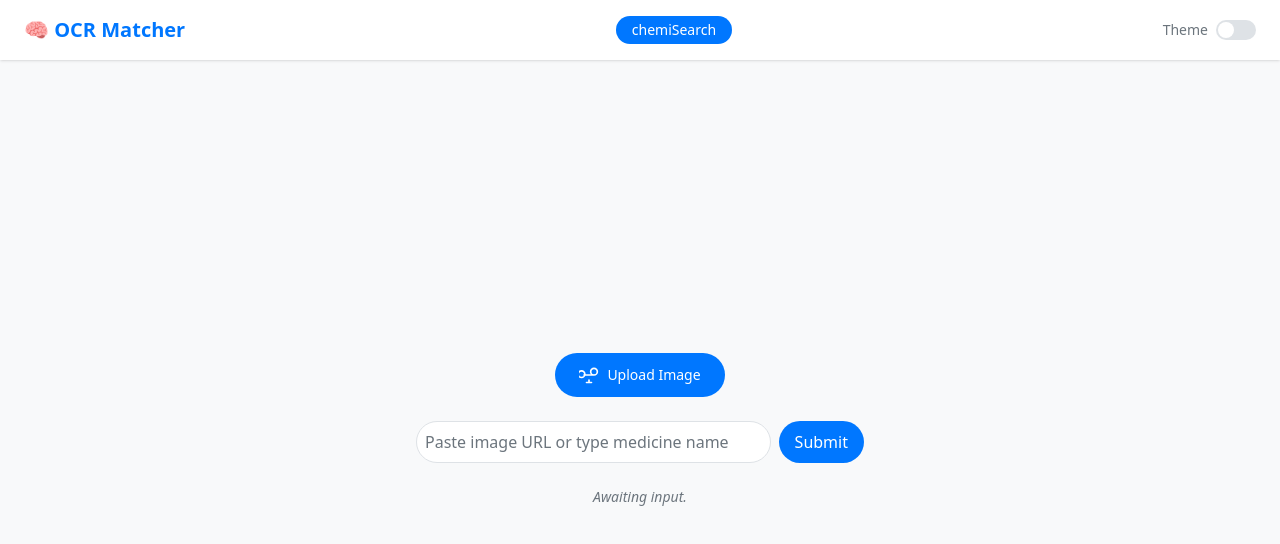
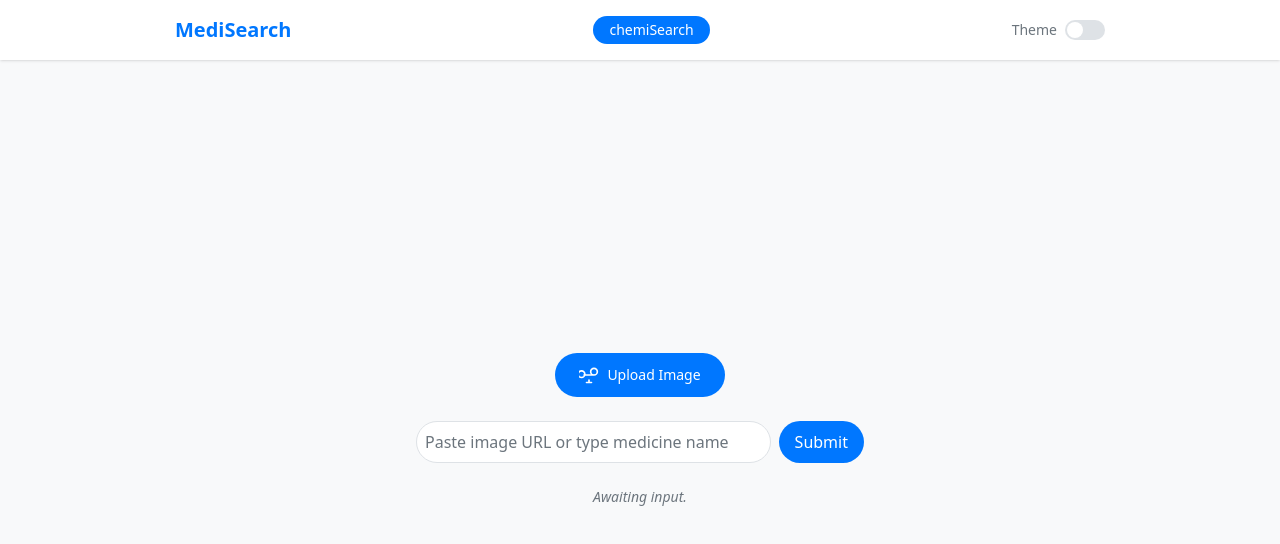
Before and after one commit to ashbornthegreatest/med-awareness-proj-main, a plain HTML site: page frontend/index.html in a window 1280 px wide. Drawn offline with nearby package versions, Linux system fonts and the light colour scheme.

Commit message:
chore: name fixes

```diff
--- a/frontend/index.html
+++ b/frontend/index.html
@@ -3,7 +3,7 @@
 <head>
   <meta charset="UTF-8" />
   <meta name="viewport" content="width=device-width, initial-scale=1.0" />
-  <title>Medicine OCR Matcher</title>
+  <title>mediSearch</title>
   <script src="https://cdn.tailwindcss.com"></script>
   <script>
     tailwind.config = {
@@ -38,8 +38,8 @@
 <body class="font-sans min-h-screen transition-colors duration-300 flex flex-col bg-light-bg text-light-text dark:bg-dark-bg dark:text-dark-text">
 
   <!-- Navbar -->
-  <nav class="bg-light-surface dark:bg-dark-surface px-6 py-4 flex justify-between items-center sticky top-0 z-10 shadow">
-    <h1 class="text-lg sm:text-xl font-bold text-light-accent dark:text-dark-accent">🧠 OCR Matcher</h1>
+  <nav class="bg-light-surface dark:bg-dark-surface px-6 py-4 flex justify-around items-center sticky top-0 z-10 shadow">
+    <h1 class="text-lg sm:text-xl font-bold text-light-accent dark:text-dark-accent">MediSearch</h1>
     <a href="/chem" class="px-4 py-1 rounded-full text-sm bg-light-accent dark:bg-dark-accent text-white hover:opacity-90 transition">chemiSearch</a>
     <label class="flex items-center gap-2 cursor-pointer">
       <span class="text-sm text-light-muted dark:text-dark-muted">Theme</span>
```
Also changed, not shown: frontend/chemfind.html (+2 -2 lines).
